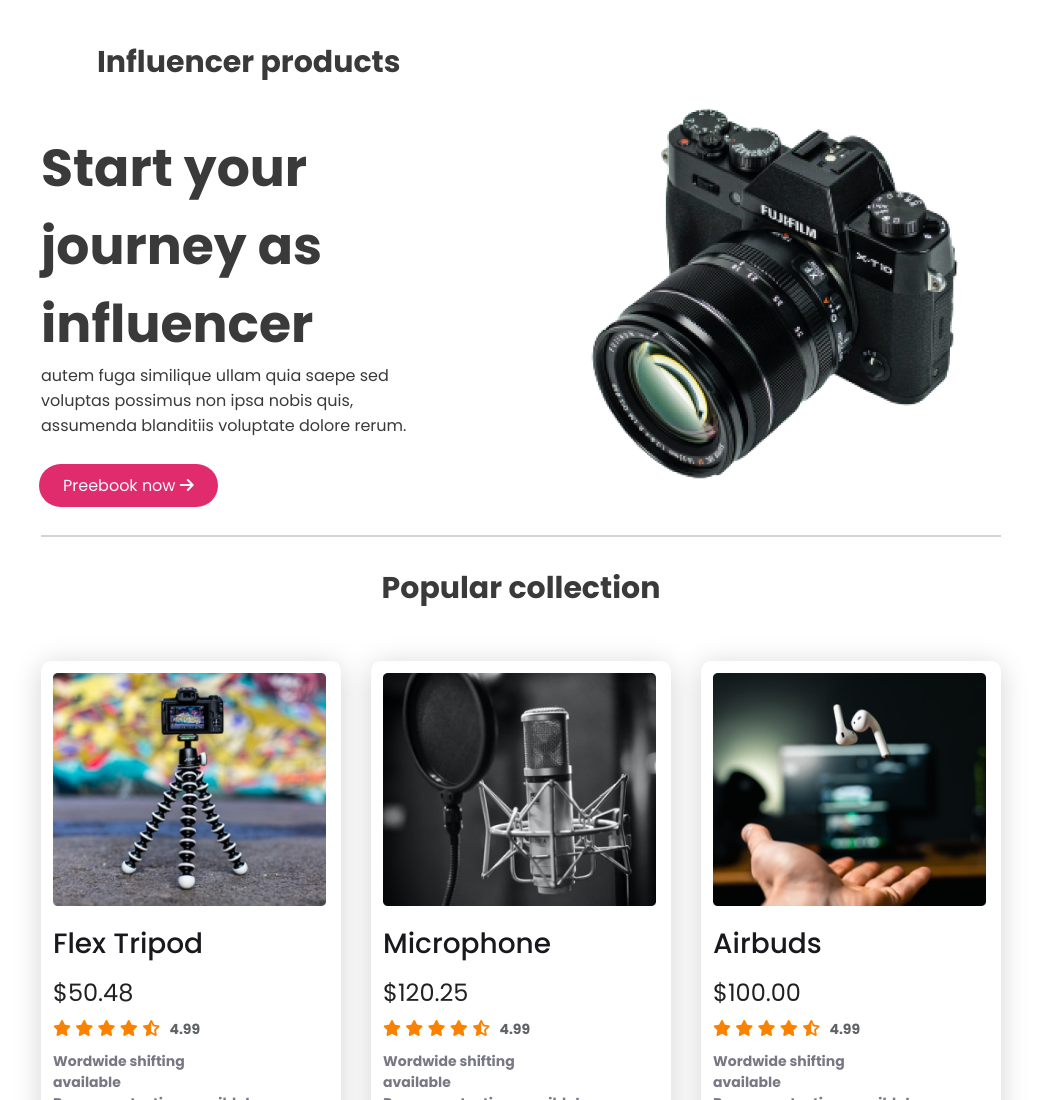
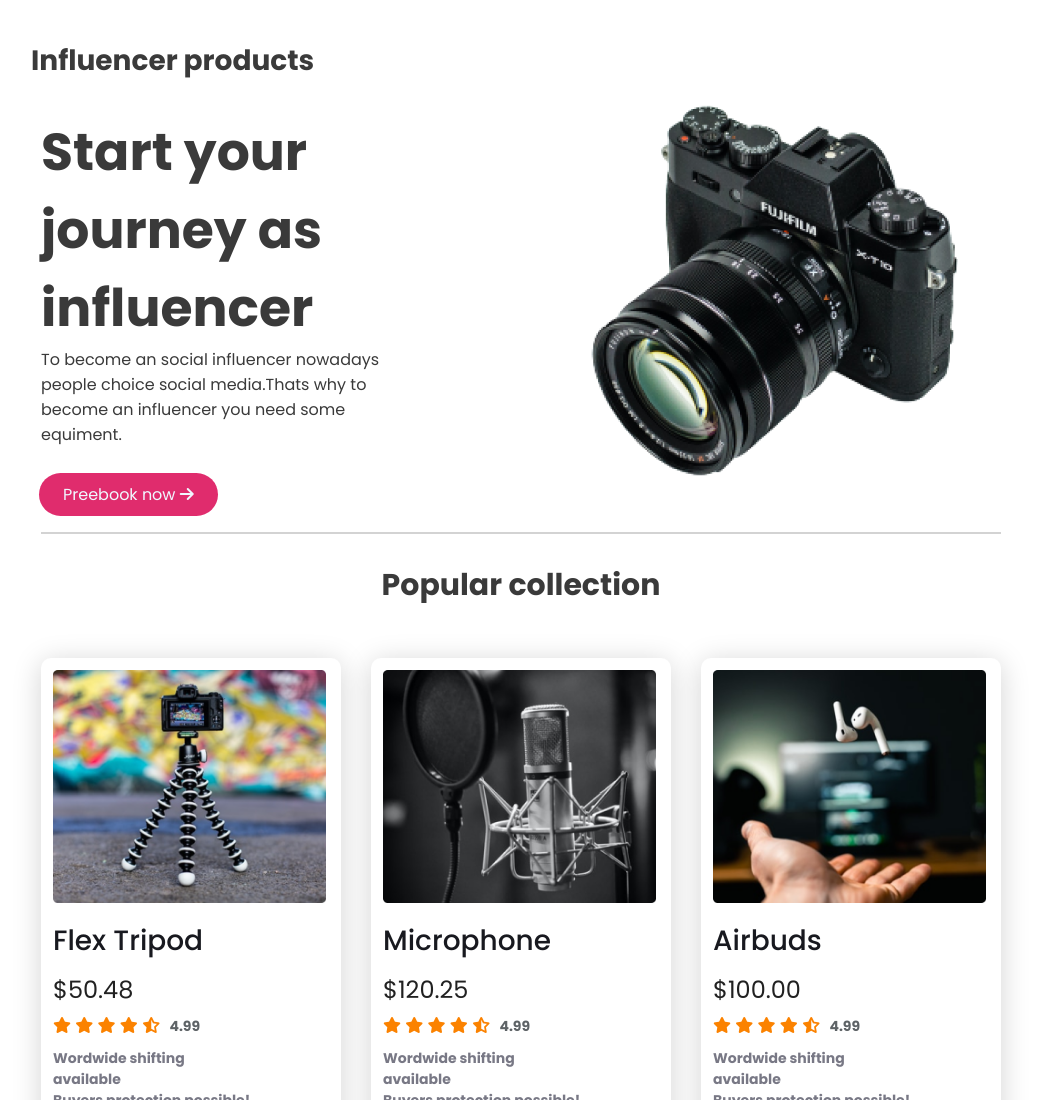
Before and after one commit to fahim00001/influencer-new, a plain HTML site: page index.html in a window 1280 px wide. Shown: the top 1100 px of the page, without its empty margins (119-1159 px from the left). Drawn offline with Linux system fonts and the light colour scheme.

Commit message:
new change

```diff
--- a/index.html
+++ b/index.html
@@ -19,7 +19,7 @@
         <div class="top-banner ">
             <div class="banner-title">
                 <h1>Start your journey  as influencer</h1>
-                <p>  autem fuga similique ullam quia  saepe sed voluptas possimus non ipsa nobis quis, assumenda blanditiis voluptate dolore rerum.</p>
+                <p> To become an social influencer nowadays people choice social media.Thats why to become an influencer you need some equiment.</p>
                  <a class="booking-button" href="">Preebook now <i class="fas fa-arrow-right"></i></a>
             </div>
             <div class="banner-photo" >
--- a/style.css
+++ b/style.css
@@ -12,8 +12,8 @@ body{
 }
 /* *************************header section********** */
 .head-title{
-    margin: 40px 5% 0px 216px;
-    font-size: 30px;
+    margin: 40px 5% 0px 150px;
+    font-size: 28px;
     font-weight: 700px;
     color:  #3A3A3A;
 
```
